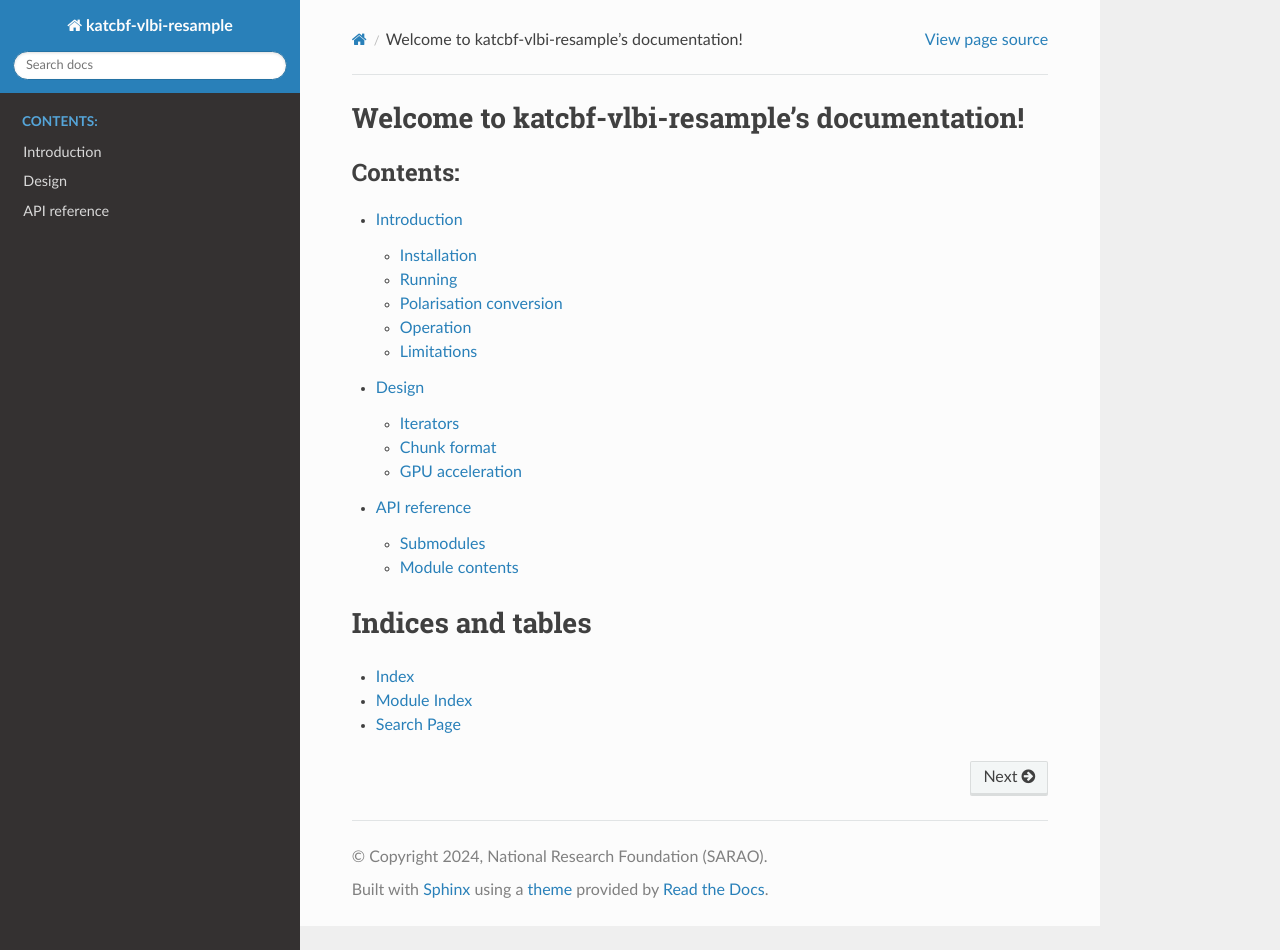
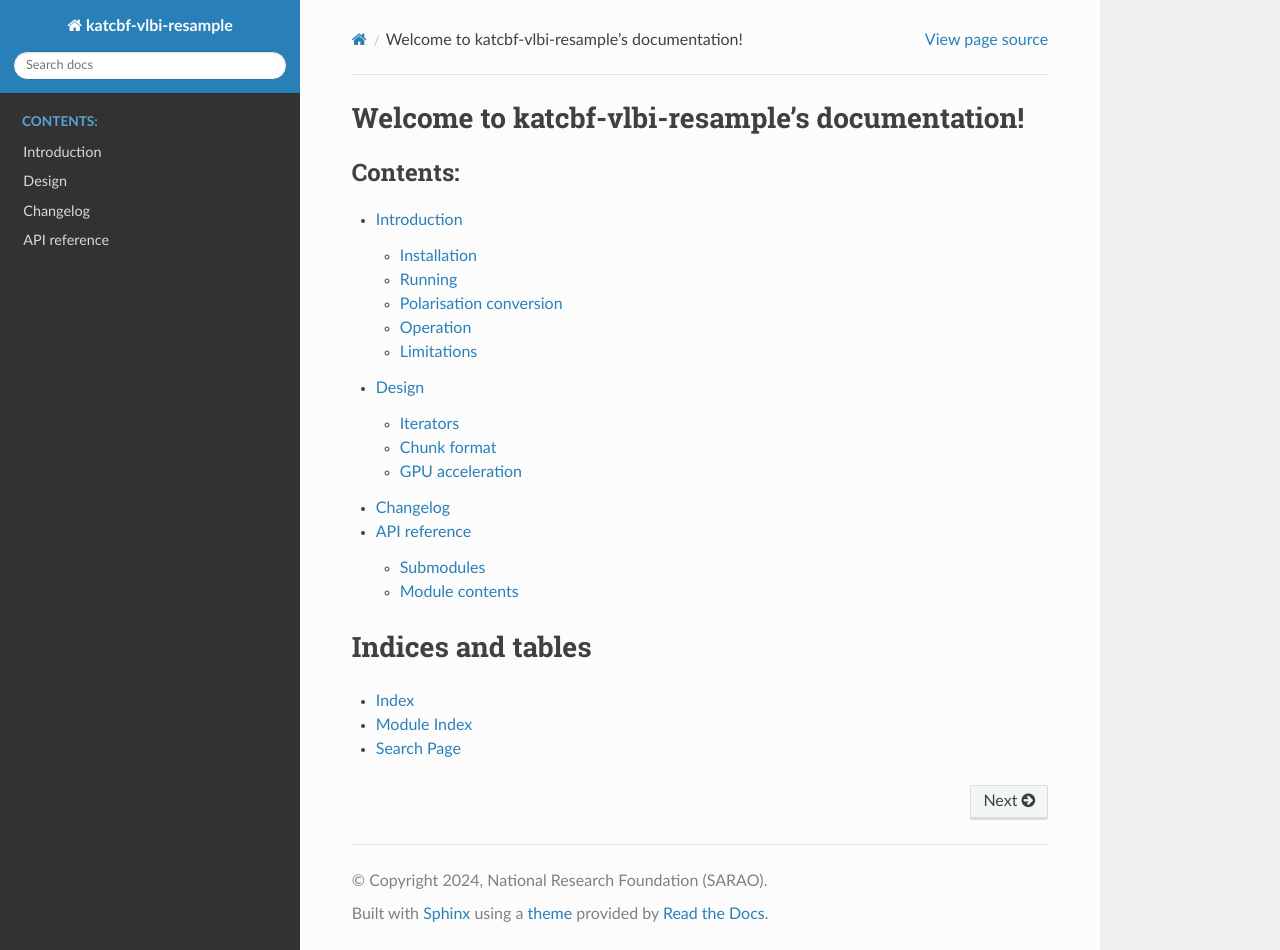
Before and after one commit to ska-sa/katcbf-vlbi-resample, a Sphinx documentation site: the page built from doc/index.rst, in a window 1280 px wide and 950 px high. Built offline with Sphinx 7.4.7 and the Read the Docs theme 3.1.0, drawn with Linux system fonts in a browser that asks for light colours.

Commit message:
Add a changelog

```diff
--- /dev/null
+++ b/doc/changelog.rst
@@ -0,0 +1,6 @@
+Changelog
+=========
+
+.. rubric:: 0.1.0
+
+First public release
--- a/doc/index.rst
+++ b/doc/index.rst
@@ -12,6 +12,7 @@ Welcome to katcbf-vlbi-resample's documentation!
 
    introduction
    design
+   changelog
    API reference <katcbf_vlbi_resample>
 
 Indices and tables
```
